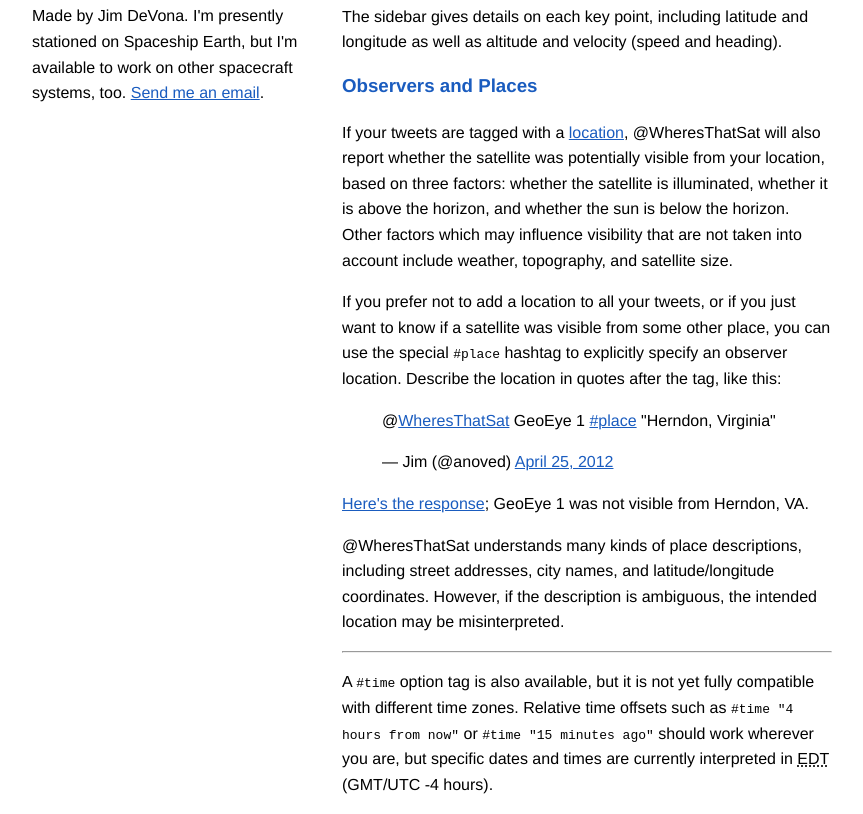
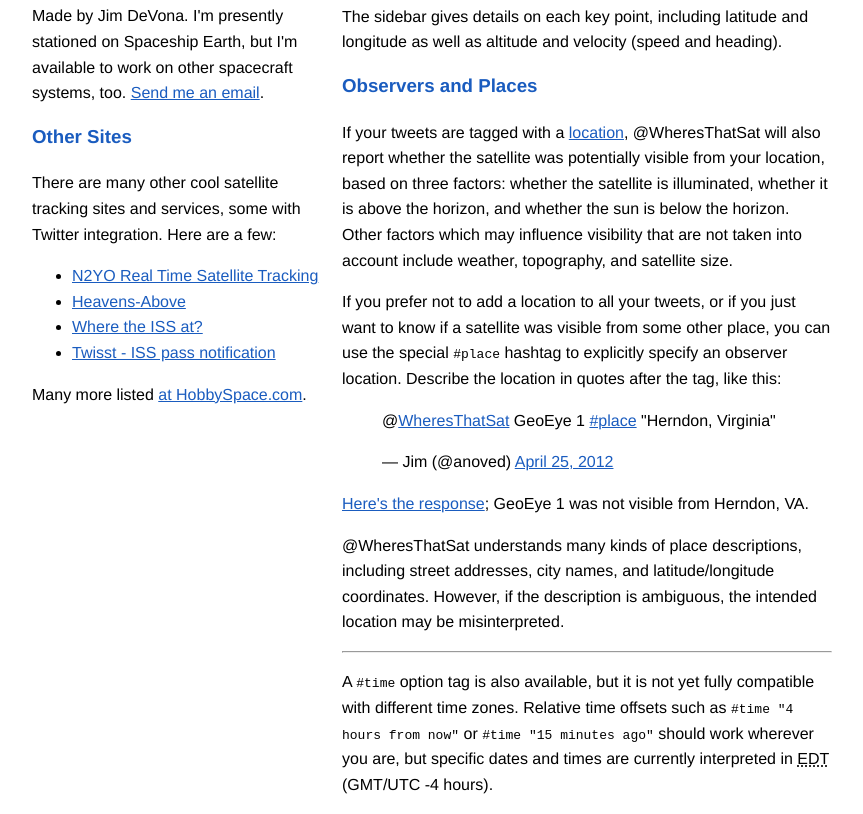
Before and after one commit to anoved/WheresThatSat, a plain HTML site: page index.html in a window 1280 px wide. Shown: the part 1180-1994 px from the top of the page, without its empty margins (208-1071 px from the left). Drawn offline with Linux system fonts and the light colour scheme; a script that the page names is missing.

Commit message:
Added links to other satellite tracking sites.

```diff
--- a/index.html
+++ b/index.html
@@ -89,6 +89,18 @@
 			<p>Made by Jim DeVona. I'm presently stationed on Spaceship Earth, but I'm available to work on other spacecraft systems, too. <a href="mailto:jim.devona@gmail.com">Send me an email</a>.</p>
 			</div>
 
+			<div id="other" class="section">
+			<h3>Other Sites</h3>
+			<p>There are many other cool satellite tracking sites and services, some with Twitter integration. Here are a few:</p>
+			<ul>
+				<li><a href="http://n2yo.com/">N2YO Real Time Satellite Tracking</a></li>
+				<li><a href="http://www.heavens-above.com/">Heavens-Above</a></li>
+				<li><a href="http://wheretheiss.at/">Where the ISS at?</a></li>
+				<li><a href="http://www.twisst.nl/">Twisst - ISS pass notification</a></li>
+			</ul>
+			<p>Many more listed <a href="http://hobbyspace.com/SatWatching/#SatelliteViewing">at HobbySpace.com</a>.</p>
+			</div>
+
 		</div>
 		<div style="float:right;padding-left:10px;width:490px;" id="rightcol">
 
```
